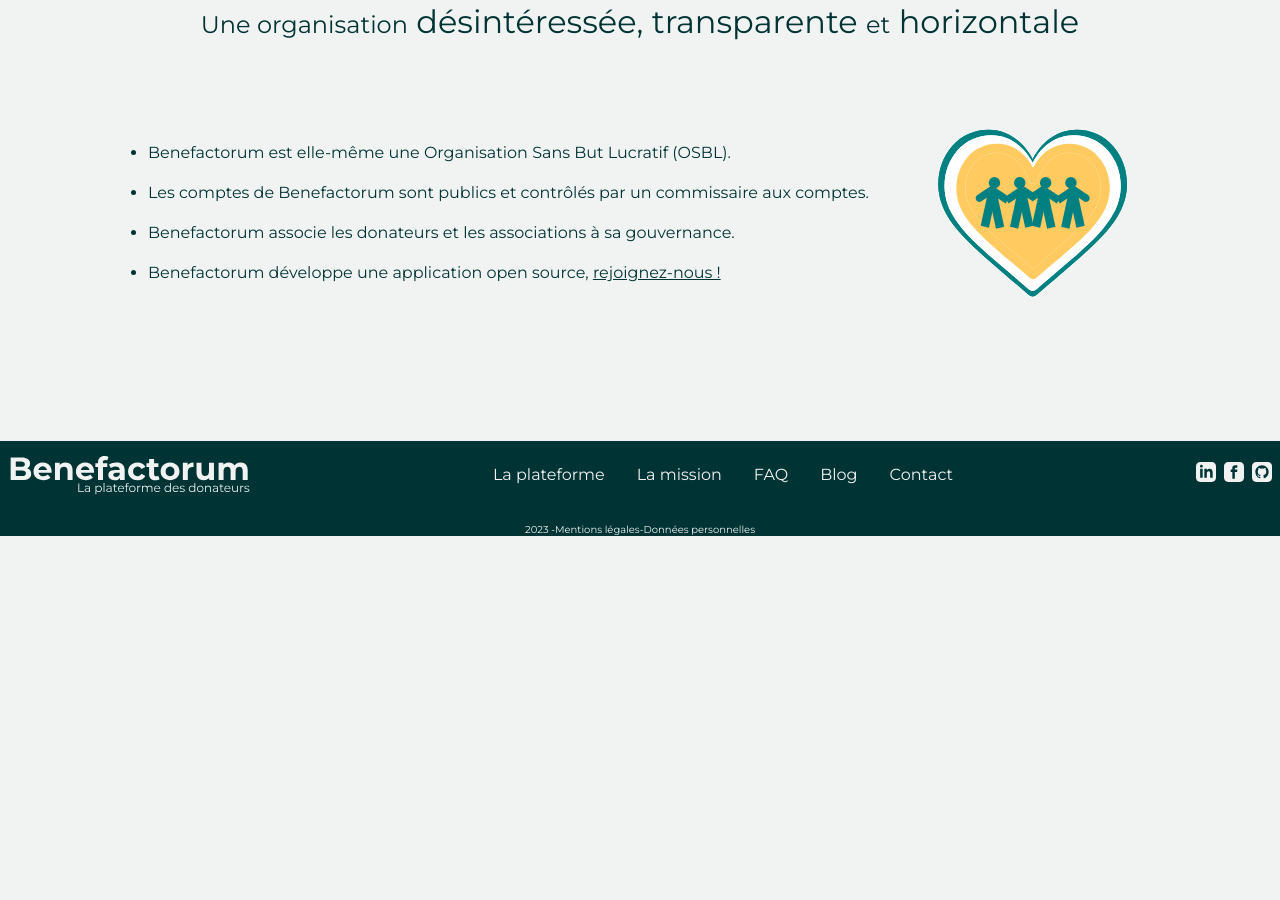
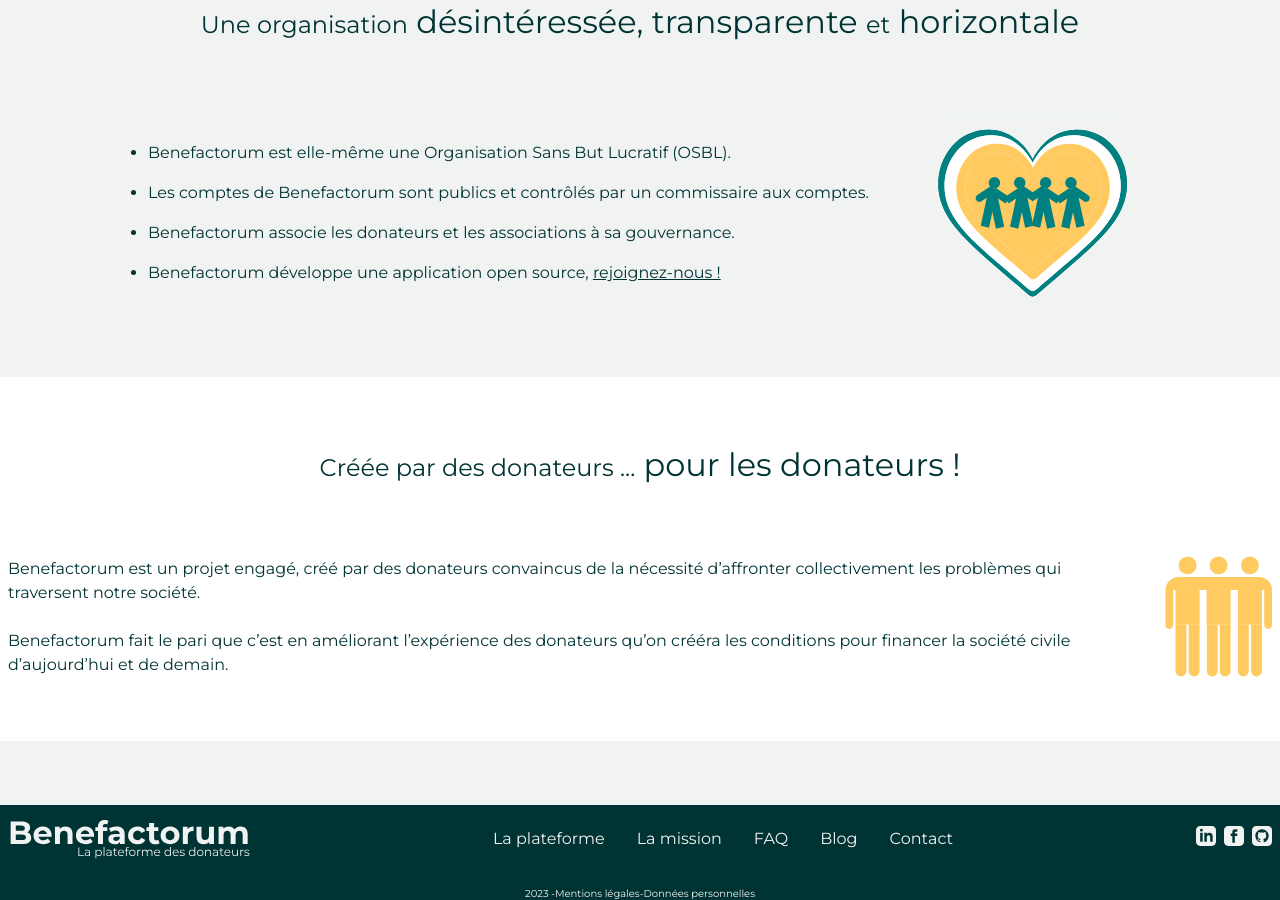
Before and after one commit to mpressen/benefactorum-docs, a Jekyll site: the page built from la-mission.html, in a window 1280 px wide and 900 px high, scrolled down 1841 px. Built offline with Jekyll 4.4.1, drawn with Linux system fonts in a browser that asks for light colours; before the commit the page ends 2377 px from its top, so only the background shows below that.

Commit message:
add for the donors section

```diff
--- a/la-mission.html
+++ b/la-mission.html
@@ -142,6 +142,21 @@
         <img src="./assets/images/asso-heart.svg">
     </div>
   </section>
+
+  <section class="values">
+    <h2>Créée par des donateurs ...<span class="xxl"> pour les donateurs !</span></h2>
+    <div class="main">
+      <p>
+        Benefactorum est un projet engagé,
+        créé par des donateurs convaincus de la nécessité
+        d’affronter collectivement les problèmes qui traversent notre société.<br>
+        <br>
+        Benefactorum fait le pari que c’est en améliorant l’expérience des donateurs
+        qu’on crééra les conditions pour financer la société civile d’aujourd’hui et de demain.
+      </p>
+      <img src="./assets/images/ensemble.svg">
+    </div>
+  </section>
 </div>
 
 <script>
```
Also changed, not shown: assets/images/ensemble.svg (added), 2 other files.
